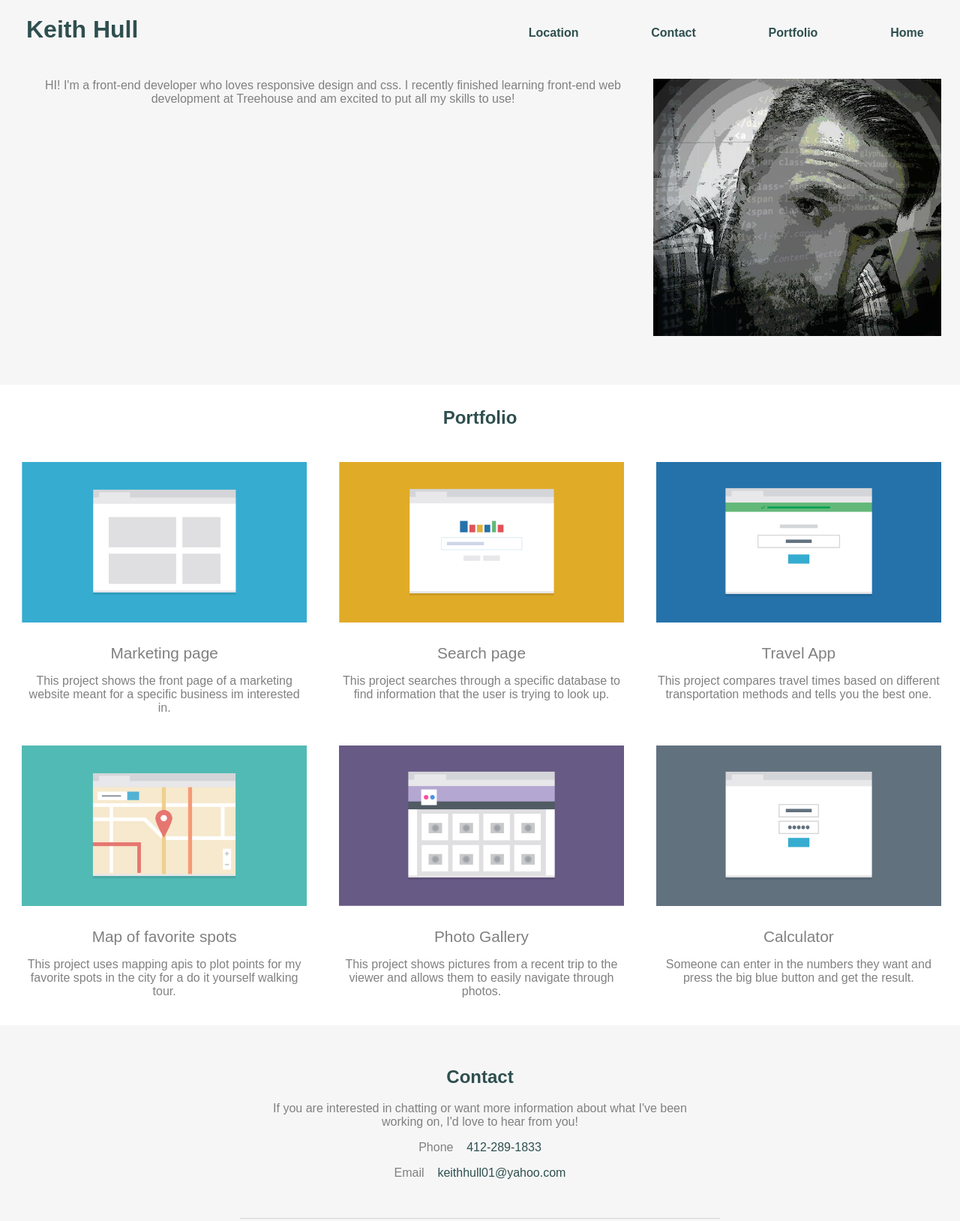
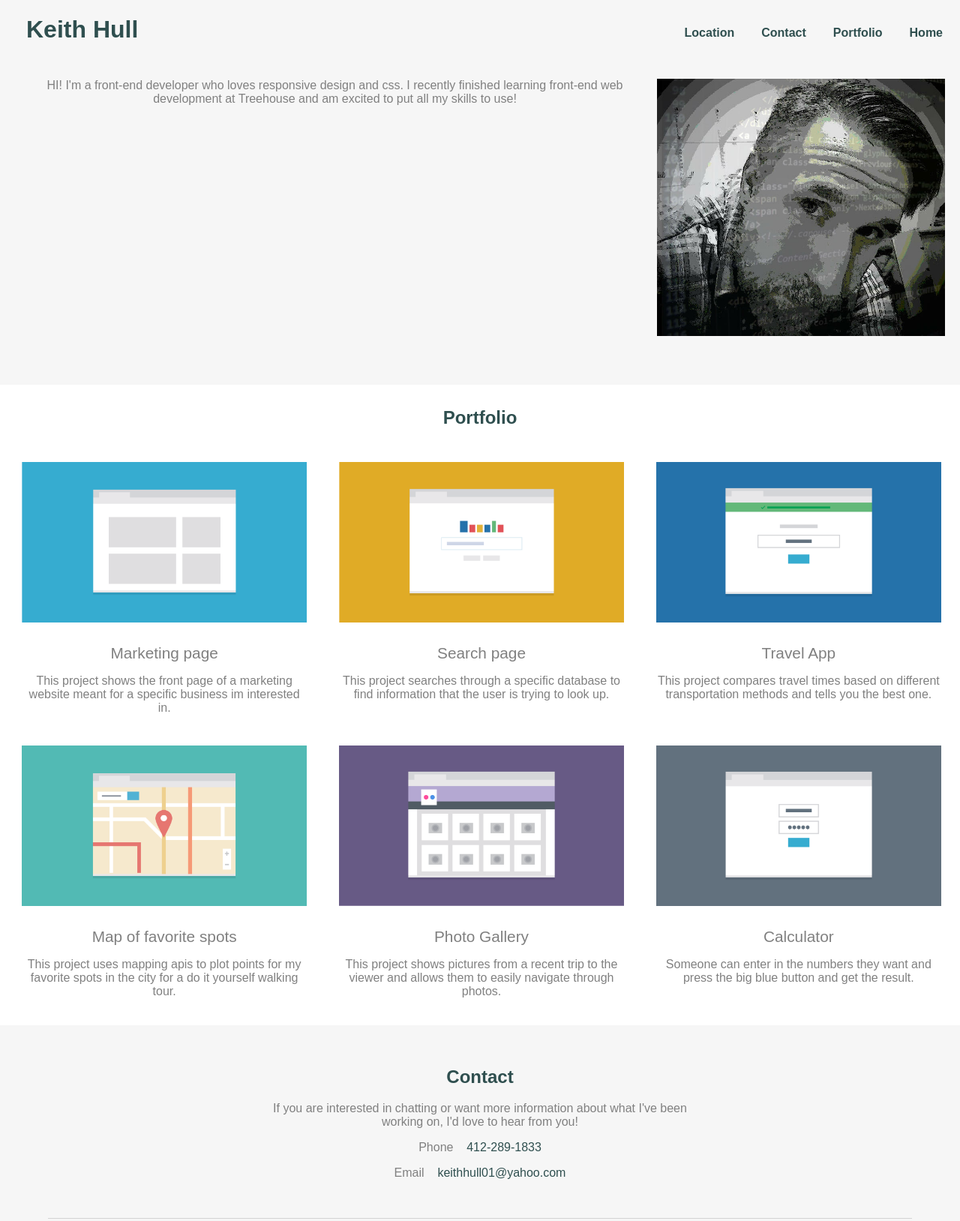
Before and after one commit to CODEKEITH/responsive_layout_v2.0, a plain HTML site: page responsive_layout_v2.0/index.html in a window 1280 px wide. Shown: the top 1628 px of the page at 75% size. Drawn offline with Linux system fonts and the light colour scheme; a web font is replaced by a local one.

Commit message:
final adjustments
Clean up HTML and CSS.
Double check mockups and make some alignment adjustments.

```diff
--- a/responsive_layout_v2.0/css/styles.css
+++ b/responsive_layout_v2.0/css/styles.css
@@ -31,10 +31,6 @@ body {
 	margin-bottom: 35px;
 }
 
-.main-header {
-	color: black;
-}
-
 .image-gallery {
 	background-color: white;
 	width: 100%;
@@ -44,8 +40,7 @@ body {
 
 img {
 	width: 90%;
-	padding-top: 25px;
-	padding-bottom: 25px;
+	padding: 25px 0;
 }
 
 .image-title {
@@ -68,15 +63,13 @@ h2 {
 }
 
 .contact {
-	padding-top: 35px;
+	padding: 35px 0;
 	border-bottom: 1px solid lightgrey;
-	padding-bottom: 35px;
 }
 
 .location {
-	padding-top: 35px;
+	padding: 35px 0;
 	border-bottom: 1px solid lightgrey;
-	padding-bottom: 35px;
 }
 
 .phone,
@@ -102,6 +95,10 @@ h2 {
 	font-family: 'Rokkitt', serif;
 }
 
+.profile-container {
+	background-color: #F6F6F6;
+}
+
 
 /*************************************
 Navigation
@@ -109,12 +106,8 @@ Navigation
 
 header ul li {
 	background-color: white;
-	margin-top: 5px;
-	margin-bottom: 5px;
-	padding-top: 10px;
-	padding-bottom: 10px;
-	margin-left: 3%;
-	margin-right: 3%;
+	margin: 5px 3px;
+	padding: 10px 0;
 }
 
 .main-nav {
@@ -137,7 +130,6 @@ a {
 
 .main-nav a:hover {
 	color: grey;
-
 }
 
 .back a {
@@ -205,7 +197,7 @@ Media Queries
 	float: right;
 	display: inline-block;
 	margin-top: 20px;
-	padding-right: 20px;
+	padding-right: 50px;
 	padding-bottom: 70px;
 }
 
@@ -214,7 +206,7 @@ Media Queries
 }
 
 .footer-name {
-	padding-left: 20px;
+	padding-left: 50px;
 }
 
 .back {
@@ -226,10 +218,15 @@ Media Queries
     display: table;
 }
 
+.location {
+	width: 90%;
+	margin: 0 auto;
+}
+
 .location-image {
-	width: 90%;
+	width: 100%;
 	display: inline;
-  }
+}
 
 .location-smallimage {
 	display: none;
@@ -240,6 +237,11 @@ Media Queries
 }
 
 .contact {
+	width: 90%;
+	margin: 0 auto;
+}
+
+.contact-description {
 	width: 65%;
 	margin: 0 auto;
 }
@@ -264,9 +266,7 @@ Media Queries
 .main-nav li {
 	display: inline-block;
 	float: right;
-	padding-top: 30px;
-	padding-left: 10px;
-	padding-right: 10px;
+	padding: 30px 20px 0 10px;
 }
 
 .container:after {
@@ -280,11 +280,15 @@ Media Queries
 	width: 30%;
 	padding-top: 25px;
 	padding-bottom: 65px;
-	margin-right: 25px;
+	margin-right: 20px;
 	margin-left: 15px;
 }
 
 .contact {
+	width: 90%;
+}
+
+.contact-description {
 	width: 50%;
 }
 
```
Also changed, not shown: responsive_layout_v2.0/index.html (+2 -2 lines).
